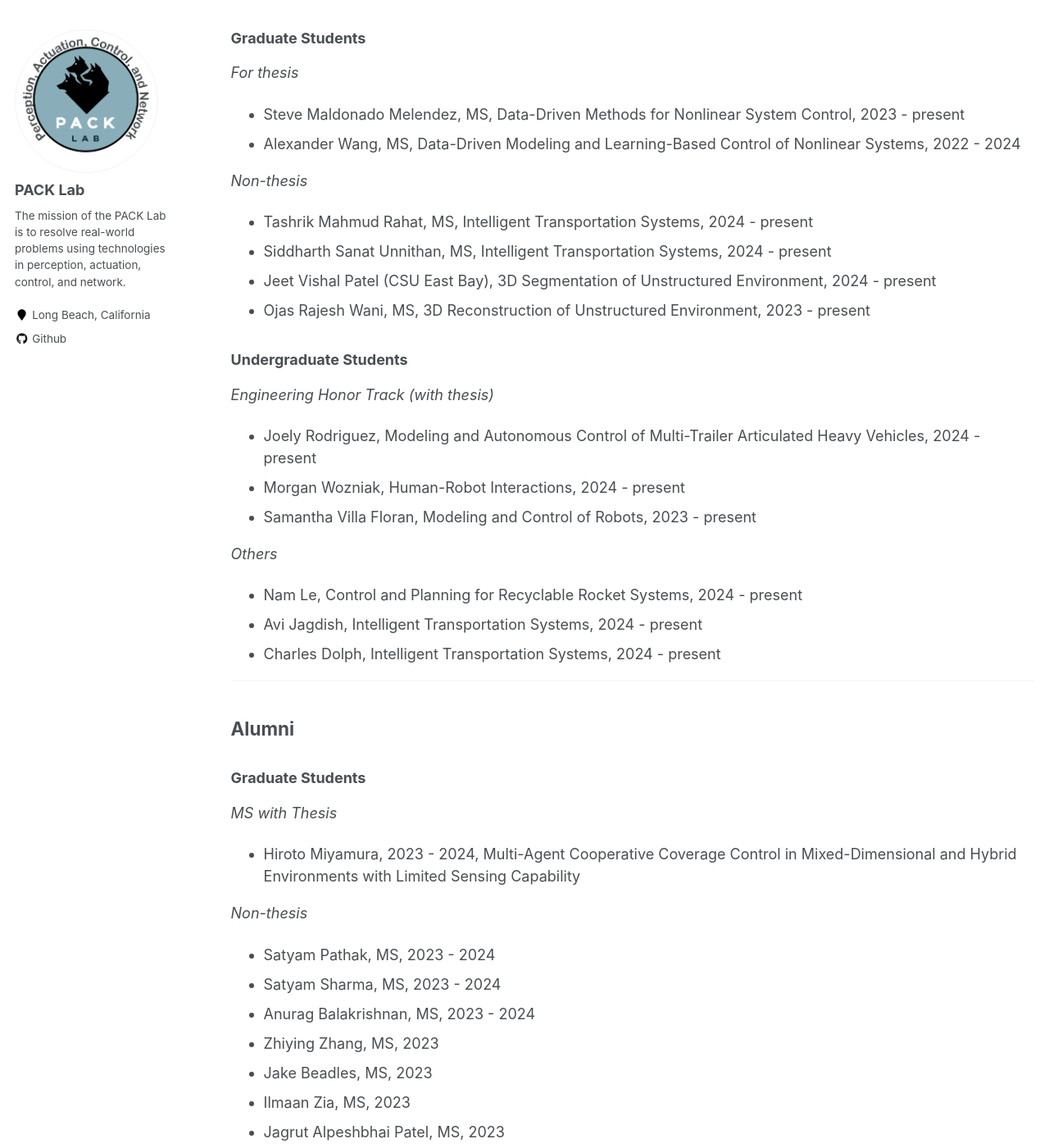
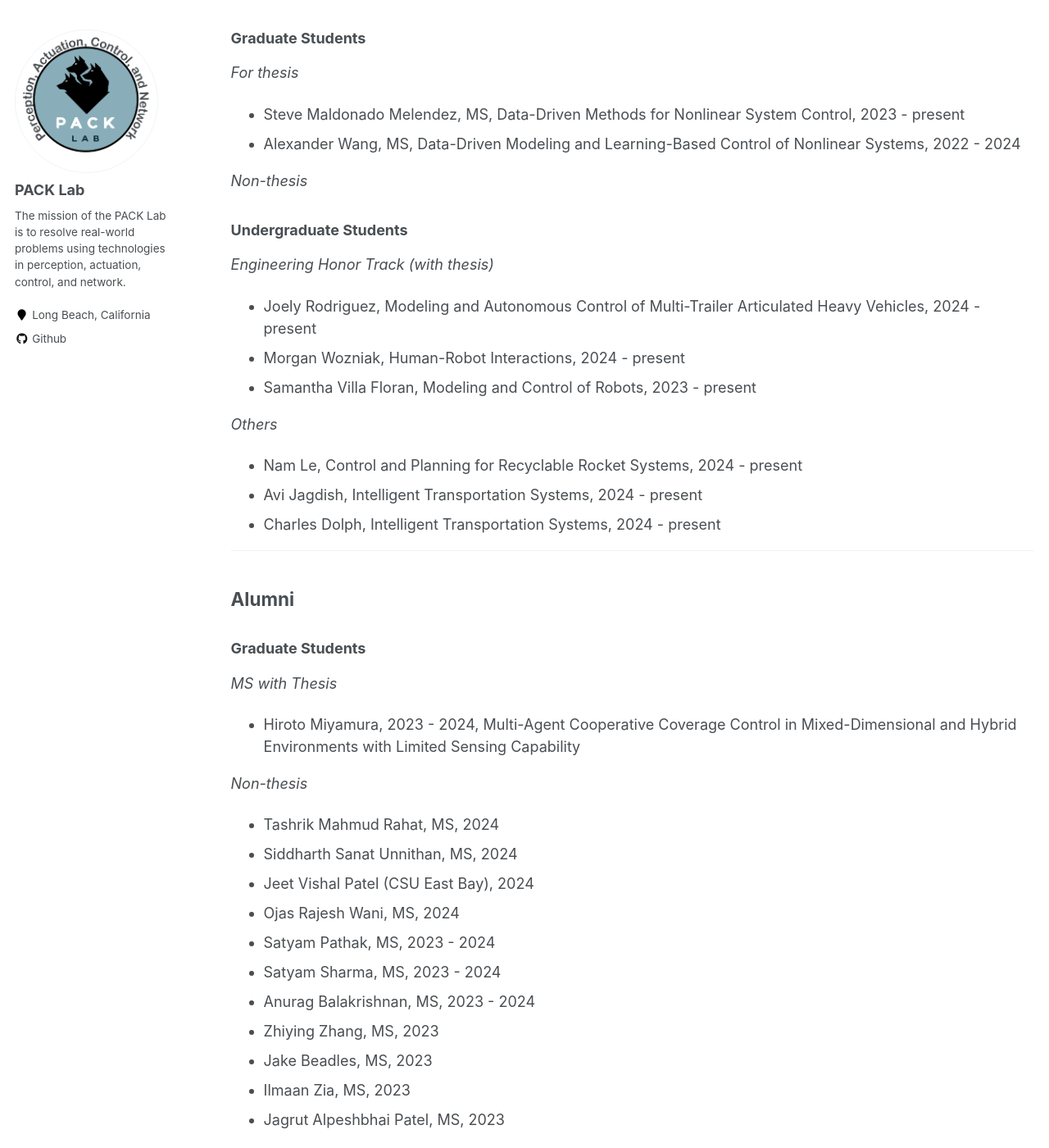
Before and after one commit to pack-lab/pack-lab.github.io, a Jekyll site: the page built from _pages/members.md, in a window 1280 px wide and 1400 px high, scrolled down 321 px. Shown: the whole window at 82% size. Built offline with Jekyll 4.4.1, drawn with Linux system fonts in a browser that asks for light colours.

Commit message:
Update members.md

```diff
--- a/_pages/members.md
+++ b/_pages/members.md
@@ -19,10 +19,7 @@ author_profile: true
 
 *Non-thesis*
 
-* Tashrik Mahmud Rahat, MS, Intelligent Transportation Systems, 2024 - present
-* Siddharth Sanat Unnithan, MS, Intelligent Transportation Systems, 2024 - present
-* Jeet Vishal Patel (CSU East Bay), 3D Segmentation of Unstructured Environment, 2024 - present
-* Ojas Rajesh Wani, MS, 3D Reconstruction of Unstructured Environment, 2023 - present
+
 
 ### Undergraduate Students
 
@@ -47,6 +44,10 @@ author_profile: true
 * Hiroto Miyamura, 2023 - 2024, Multi-Agent Cooperative Coverage Control in Mixed-Dimensional and Hybrid Environments with Limited Sensing Capability
 
 *Non-thesis*
+* Tashrik Mahmud Rahat, MS, 2024
+* Siddharth Sanat Unnithan, MS, 2024
+* Jeet Vishal Patel (CSU East Bay), 2024
+* Ojas Rajesh Wani, MS, 2024
 * Satyam Pathak, MS, 2023 - 2024
 * Satyam Sharma, MS, 2023 - 2024
 * Anurag Balakrishnan, MS, 2023 - 2024
```
